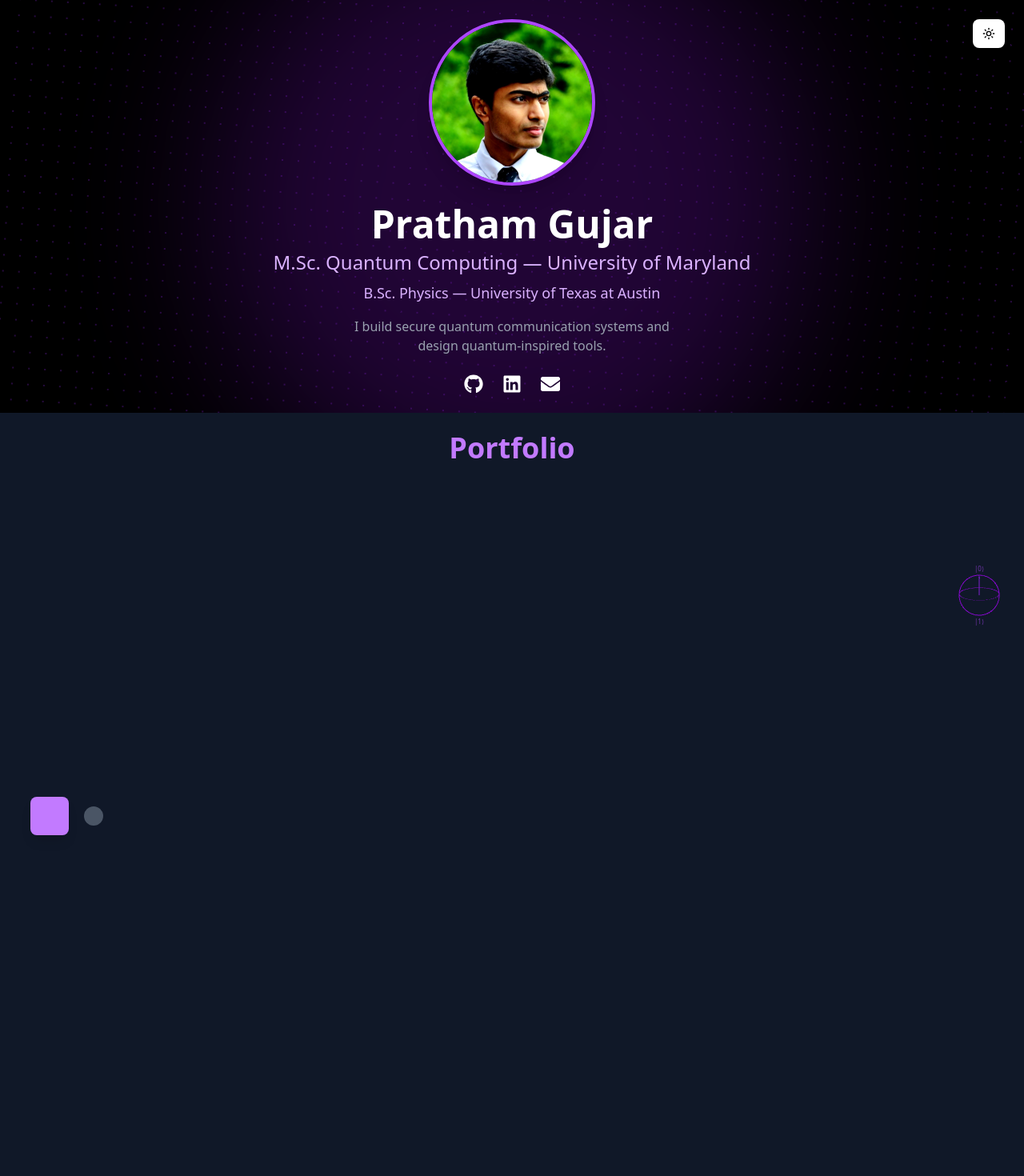
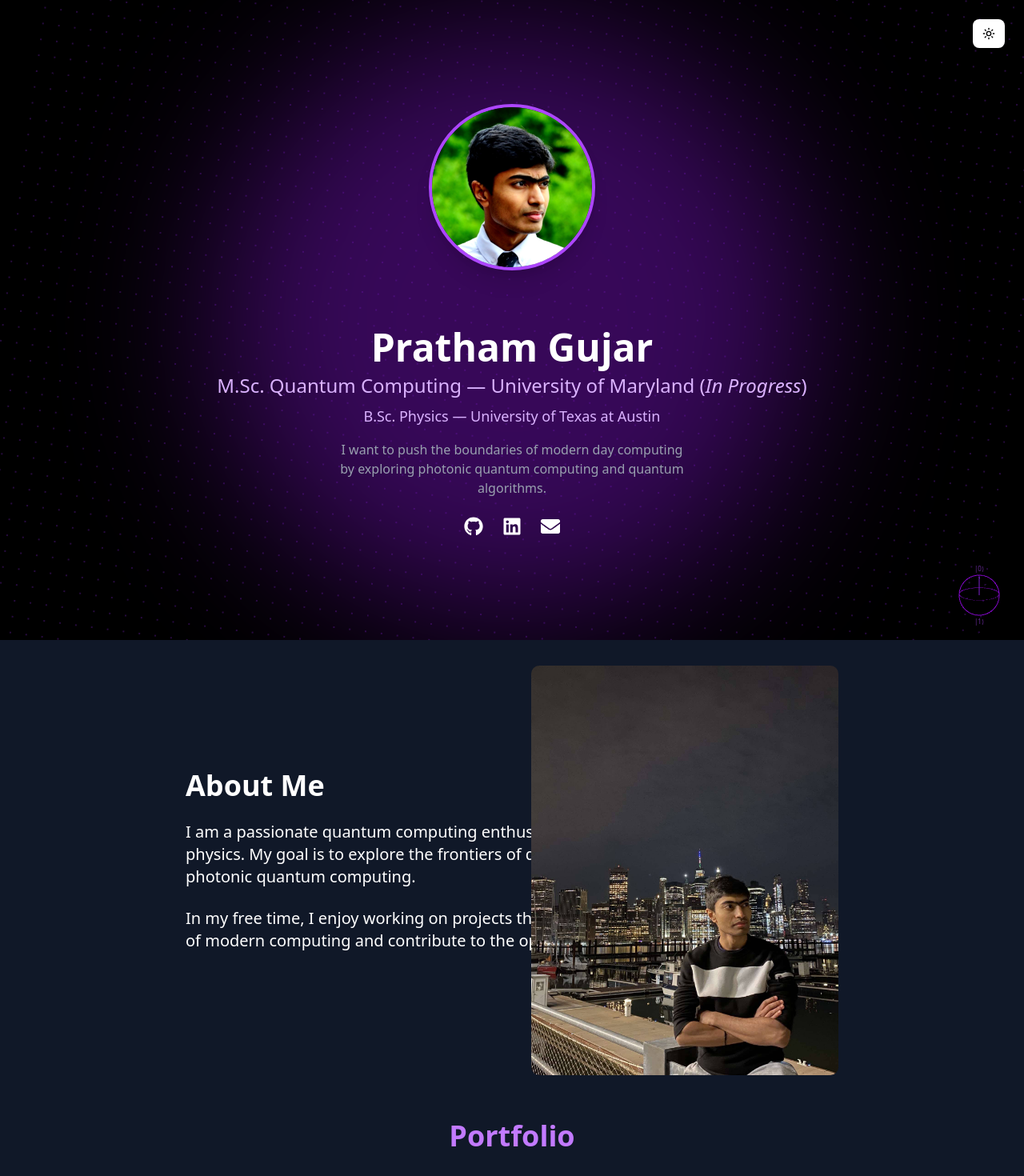
Before and after one commit to Psonu2003/Psonu2003.github.io, a React (Vite) app: page / in a window 1280 px wide. Shown: the top 1470 px of the page at 80% size. Built offline with nearby package versions, Linux system fonts and the light colour scheme.

Commit message:
Added another Item component and made some small changes to the laser in App and the plate

```diff
--- a/src/App.jsx
+++ b/src/App.jsx
@@ -3,6 +3,7 @@ import './App.css';
 import Hero from './components/Hero';
 import RotatingSphere from './components/Sphere';
 import Portfolio from './components/Portfolio';
+import AboutMe from './components/AboutMe';
 
 function App() {
   const [darkMode, setDarkMode] = useState(true);
@@ -10,7 +11,7 @@ function App() {
   const plateRef = useRef(null);
   const [laserHeight, setLaserHeight] = useState(0);
   const [laserBottom, setLaserBottom] = useState(0);
-  const maxLaserHeightPct = 0.61;
+  const maxLaserHeightPct = 0.75;
 
   useEffect(() => {
     if (darkMode) {
@@ -53,7 +54,7 @@ function App() {
           ref={laserRef}
           className="absolute left-10 w-1 pointer-events-none z-10"
           style={{
-            top: '100%',
+            top: '95%',
             left: 'calc(40px + 1.3rem)',
             height: `${laserHeight}px`,
             backgroundColor: laserHeight > 0 ? '#7e22ce' : 'transparent',
@@ -69,16 +70,19 @@ function App() {
           ref={plateRef}
           className="absolute w-10 h-2 bg-yellow-700 rounded-lg shadow-lg"
           style={{
-            top: `calc(100% + ${document.body.scrollHeight * maxLaserHeightPct}px)`,
+            top: `calc(95% + ${document.body.scrollHeight * maxLaserHeightPct}px)`,
             left: '42px',
           }}
         />
       </div>
 
+
+
       <div className="fixed bottom-0 right-0 transform translate-y-10 translate-x-10 z-10 w-48 h-48 transition-colors duration-500 z-9999">
         <RotatingSphere darkMode={darkMode} setDarkMode={setDarkMode} />
       </div>
 
+      <AboutMe darkMode={darkMode} />
       <Portfolio darkMode={darkMode} laserBottom={laserBottom} />
     </div>
   );
--- /dev/null
+++ b/src/components/AboutMe.jsx
@@ -0,0 +1,36 @@
+import { motion } from "framer-motion";
+
+export default function AboutMe({ darkMode }) {
+  return (
+    <>
+      <section
+        className={`flex flex-col md:flex-row items-center justify-center p-8 transition-colors duration-500 ${
+          darkMode ? "bg-gray-900 text-white" : "bg-gray-100 text-gray-800"
+        }`}
+      >
+        <div className="flex-1 flex flex-col items-start text-left transition-colors duration-500 translate-x-50 xs:translate-x-0">
+          <h2 className="text-3xl md:text-4xl font-bold mb-6">About Me</h2>
+          <p className="max-w-2xl text-lg md:text-xl mb-6">
+            I am a passionate quantum computing enthusiast with a background in physics. My goal is to explore the frontiers of quantum algorithms and photonic quantum computing.
+          </p>
+          <p className="max-w-2xl text-lg md:text-xl mb-6">
+            In my free time, I enjoy working on projects that push the boundaries of modern computing and contribute to the open-source community.
+          </p>
+        </div>
+        <motion.img
+          src="me.JPG"
+          alt="About Me"
+          className="flex-1 max-w-xs md:max-w-sm w-full h-auto rounded-lg transition-transform duration-500 mb-8 md:mb-0 -translate-x-50 xs:translate-x-0"
+          initial={{ opacity: 0, x: 50 }}
+          animate={{ opacity: 1, x: 0 }}
+          transition={{ duration: 0.8 }}
+        />
+      </section>
+
+      {/* Divider */}
+      {/* <div className="w-full h-1 bg-gray-300 dark:bg-gray-700 " /> */}
+
+
+    </>
+  );
+}
--- a/src/components/Hero.jsx
+++ b/src/components/Hero.jsx
@@ -3,19 +3,22 @@ import { FaGithub, FaLinkedin, FaEnvelope } from "react-icons/fa";
 import { Button } from "@/components/ui/button";
 import { Moon, Sun } from "lucide-react";
 import { forwardRef } from "react";
+import QuantumParticles from "./QuantumParticles";
 
 const Hero = forwardRef(function Hero({ darkMode, setDarkMode }, ref) {
   return (
     <section
       ref={ref}
-      className={`relative w-full flex flex-col items-center justify-center overflow-hidden transition-colors duration-500 ${
+      className={`relative h-screen flex flex-col items-center justify-center overflow-hidden transition-colors duration-500 z-999 ${
         darkMode ? "dark bg-black text-white" : "bg-white text-black"
       }`}
     >
       {/* Theme Toggle Button */}
       <Button
         variant="ghost"
-        className={`absolute top-6 right-6 z-50 transition-colors duration-500 ${darkMode ? "text-black bg-white" : "text-white bg-black"}`}
+        className={`absolute top-6 right-6 z-50 transition-colors duration-500 ${
+          darkMode ? "text-black bg-white" : "text-white bg-black"
+        }`}
         onClick={() => setDarkMode(!darkMode)}
       >
         {darkMode ? <Sun className="fill-white" /> : <Moon className="fill-black" />}
@@ -23,22 +26,28 @@ const Hero = forwardRef(function Hero({ darkMode, setDarkMode }, ref) {
 
       {/* Background Particles */}
       <div className="absolute inset-0 z-0 flex items-center justify-center overflow-hidden">
-        <div className="w-[1500px] h-[1500px] rounded-full bg-[radial-gradient(circle,#7e22ce_1px,transparent_1px)] [background-size:20px_20px] opacity-30 animate-[spin_600s_linear_infinite]" />
+        <div className="w-[3000px] h-[3000px] rounded-full bg-[radial-gradient(circle,#7e22ce_1px,transparent_1px)] [background-size:20px_20px] opacity-30 animate-[spin_300s_linear_infinite]" />
       </div>
 
       {/* Glowing Quantum Ring */}
       <motion.div
-        className="absolute z-0 w-[500px] h-[500px] rounded-full bg-purple-800 blur-3xl opacity-30"
+        className="absolute z-0 w-[500px] h-[500px] rounded-full bg-purple-800 blur-3xl opacity-50"
         initial={{ scale: 0 }}
         animate={{ scale: 1.5 }}
         transition={{ duration: 2 }}
       />
 
+      {/* Quantum Particles Animation */}
+      {/* Quantum Particles Animation */}
+      {/* <QuantumParticles darkMode={darkMode} className="absolute inset-0 z-0" /> */}
+
+
+
       {/* Profile Image */}
       <motion.img
         src="/profile.jpg"
         alt="Pratham Gujar"
-        className="w-40 z-999 h-40 mt-6 md:w-52 md:h-52 rounded-full border-4 border-purple-500 shadow-xl transition-colors duration-500"
+        className="w-40 z-999 h-40 mt-6 mb-12 md:w-52 md:h-52 rounded-full border-4 border-purple-500 shadow-xl transition-colors duration-500"
         initial={{ opacity: 0, scale: 0.9 }}
         animate={{ opacity: 1, scale: 1 }}
         transition={{ delay: 0.2 }}
@@ -53,15 +62,14 @@ const Hero = forwardRef(function Hero({ darkMode, setDarkMode }, ref) {
       >
         <h1 className="text-4xl md:text-5xl font-bold">Pratham Gujar</h1>
         <p className="text-lg md:text-2xl text-purple-300 dark:text-purple-300 text-purple-700 mt-2">
-          M.Sc. Quantum Computing — University of Maryland
+          M.Sc. Quantum Computing — University of Maryland (<span className="italic">In Progress</span>)
         </p>
         <p className="text-lg dark:text-purple-300 text-purple-700 mt-2">
           B.Sc. Physics — University of Texas at Austin
         </p>
         <p className="dark:text-gray-400 text-gray-700 mt-4 max-w-md mx-auto">
-          I build secure quantum communication systems and design quantum-inspired tools.
+          I want to push the boundaries of modern day computing by exploring photonic quantum computing and quantum algorithms.
         </p>
-
 
         {/* Social Icons */}
         <div className="flex justify-center gap-6 mt-6 mb-6 text-2xl">
@@ -69,7 +77,9 @@ const Hero = forwardRef(function Hero({ darkMode, setDarkMode }, ref) {
             href="https://github.com/Psonu2003"
             target="_blank"
             rel="noreferrer"
-            className={`transition-colors duration-500 hover:text-purple-400 ${darkMode ? "text-white" : "text-black"}`}
+            className={`transition-colors duration-500 hover:text-purple-400 ${
+              darkMode ? "text-white" : "text-black"
+            }`}
           >
             <FaGithub />
           </a>
@@ -77,13 +87,17 @@ const Hero = forwardRef(function Hero({ darkMode, setDarkMode }, ref) {
             href="https://www.linkedin.com/in/pratham-gujar/"
             target="_blank"
             rel="noreferrer"
-            className={`transition-colors duration-500 hover:text-purple-400 ${darkMode ? "text-white" : "text-black"}`}
+            className={`transition-colors duration-500 hover:text-purple-400 ${
+              darkMode ? "text-white" : "text-black"
+            }`}
           >
             <FaLinkedin />
           </a>
           <a
             href="mailto:pratham.gujar30@gmail.com"
-            className={`transition-colors duration-500 hover:text-purple-400 ${darkMode ? "text-white" : "text-black"}`}
+            className={`transition-colors duration-500 hover:text-purple-400 ${
+              darkMode ? "text-white" : "text-black"
+            }`}
           >
             <FaEnvelope />
           </a>
--- a/src/components/Portfolio.jsx
+++ b/src/components/Portfolio.jsx
@@ -14,6 +14,8 @@ export default function Portfolio({ darkMode, laserBottom }) {
       </h1>
       <Showcase darkMode={darkMode} laserBottom={laserBottom} refID={1} />
       <Showcase darkMode={darkMode} laserBottom={laserBottom} refID={2} />
+      <Showcase darkMode={darkMode} laserBottom={laserBottom} refID={3} />
+      {/* <Showcase darkMode={darkMode} laserBottom={laserBottom} refID={1} /> */}
       <div className="relative transition-colors duration-500 text-black dark:text-white">
           <br />
           <br />
--- a/src/components/PortfolioComponents.jsx
+++ b/src/components/PortfolioComponents.jsx
@@ -1,10 +1,12 @@
 import TestItem1 from "./PortfolioItems/Item1";
 import TestItem2 from "./PortfolioItems/Item2";
+import Item3 from "./PortfolioItems/Item3";
 
 function PortfolioComponents({ darkMode, refID, receiverActive }) {
   let content;
   if (refID === 1) content = <TestItem1 />;
   else if (refID === 2) content = <TestItem2 />;
+  else if (refID === 3) content = <Item3 />;
   else content = <div>No component for this refID</div>;
 
   return (
--- a/src/components/PortfolioItems/Item1.jsx
+++ b/src/components/PortfolioItems/Item1.jsx
@@ -4,7 +4,7 @@ export default function TestItem1() {
   return (
     <div
       className="w-256 h-128 flex flex-col items-center justify-center bg-gray-100 dark:bg-gray-900 transition-colors duration-500 p-4 rounded-lg shadow-[0_0_20px_5px_#7e22ce]"
-      style={{ left: '50%', transform: 'translateX(-15%)' }}
+      style={{ left: '50%'}}
     >
       <h1 className="text-3xl font-bold text-gray-800 dark:text-gray-200 mb-4 text-center">
         Laser Quantum Key Distribution BB84 Protocol
--- a/src/components/PortfolioItems/Item2.jsx
+++ b/src/components/PortfolioItems/Item2.jsx
@@ -4,7 +4,7 @@ export default function TestItem2() {
   return (
     <div
       className="w-256 h-128 flex flex-col items-center justify-center bg-gray-100 dark:bg-gray-900 transition-colors duration-500 p-4 rounded-lg shadow-[0_0_15px_5px_#7e22ce]"
-      style={{ left: '50%', transform: 'translateX(-15%)' }}
+      style={{ left: '50%' }}
     >
       <h1 className="text-3xl font-bold text-gray-800 dark:text-gray-200 mb-4 text-center">
         Perfectly Elastic Collision Simulator
--- /dev/null
+++ b/src/components/PortfolioItems/Item3.jsx
@@ -0,0 +1,33 @@
+import RepoButton from "../RepoButton";
+
+export default function Item3() {
+return (
+    <div
+        className="w-256 h-128 flex flex-col items-center justify-center bg-gray-100 dark:bg-gray-900 transition-colors duration-500 p-4 rounded-lg shadow-[0_0_15px_5px_#7e22ce]"
+        style={{ left: '50%' }}
+    >
+        <h1 className="text-3xl font-bold text-gray-800 dark:text-gray-200 mb-4 text-center">
+            Four-Point Probe Superconductor Amplifier
+        </h1>
+
+        <p className="text-gray-600 dark:text-gray-400 mb-4 text-center">
+            Constructed a constant 0.1 A current source and implemented the classic three op-amp amplifier circuit to measure the resistance of a Bi-2212 superconductor via the four-point probe method.
+            Amplified the four-point probe voltage reading by a gain of 21 to fine tune the resistance measurement of the superconductor. Analyzed the data using Python and found the critical temperature of the superconductor to be around 90.3 K.
+        </p>
+
+        {/* Embedded PDF Viewer */}
+        <div className="w-full max-w-2xl aspect-video rounded-lg overflow-hidden shadow-lg mb-4" style={{ height: "500px" }}>
+            <iframe
+                src="/Final_Lab_Project.pdf"
+                title="PDF Viewer"
+                className="w-full h-full"
+                style={{ border: "none" }}
+            />
+        </div>
+
+        <p className="text-sm text-center text-gray-500 dark:text-gray-400 mb-4">
+            This PDF contains detailed documentation and results for the superconductor amplifier project.
+        </p>
+    </div>
+);
+}
--- a/src/components/QuantumParticles.jsx
+++ b/src/components/QuantumParticles.jsx
@@ -2,27 +2,27 @@ import { useCallback } from "react";
 import Particles from "react-tsparticles";
 import { loadFull } from "tsparticles";
 
-export default function QuantumParticles() {
+export default function QuantumParticles({ className = "" }) {
   const particlesInit = useCallback(async (engine) => {
-    // Correct version for tsparticles v3+
     await loadFull(engine);
   }, []);
 
   return (
+    <div className={`pointer-events-none ${className}`}>
       <Particles
         id="tsparticles"
         init={particlesInit}
         options={{
-    fullScreen: { enable: true },
+          fullScreen: { enable: false },  // 🚫 We disable fullscreen here so it stays inside the parent
           background: { color: "transparent" },
           interactivity: {
-      detectsOn: "canvas", // 🛠️ Ensures hover detection over the particle canvas
+            detectsOn: "canvas",
             events: {
               onHover: { enable: true, mode: "repulse" },
-        onClick: { enable: true, mode: "push" },
+              onClick: { enable: false, mode: "push" },
             },
             modes: {
-        repulse: { distance: 20, duration: 1 }, // Increase distance for visibility
+              repulse: { distance: 20, duration: 1 },
               push: { quantity: 400 },
             },
           },
@@ -37,6 +37,6 @@ export default function QuantumParticles() {
           },
         }}
       />
-
+    </div>
   );
 }
```
Also changed, not shown: public/me.JPG (added), 1 other file (tests, documents, lock files or other folders). Lines whose indentation alone changed are shown as unchanged.
